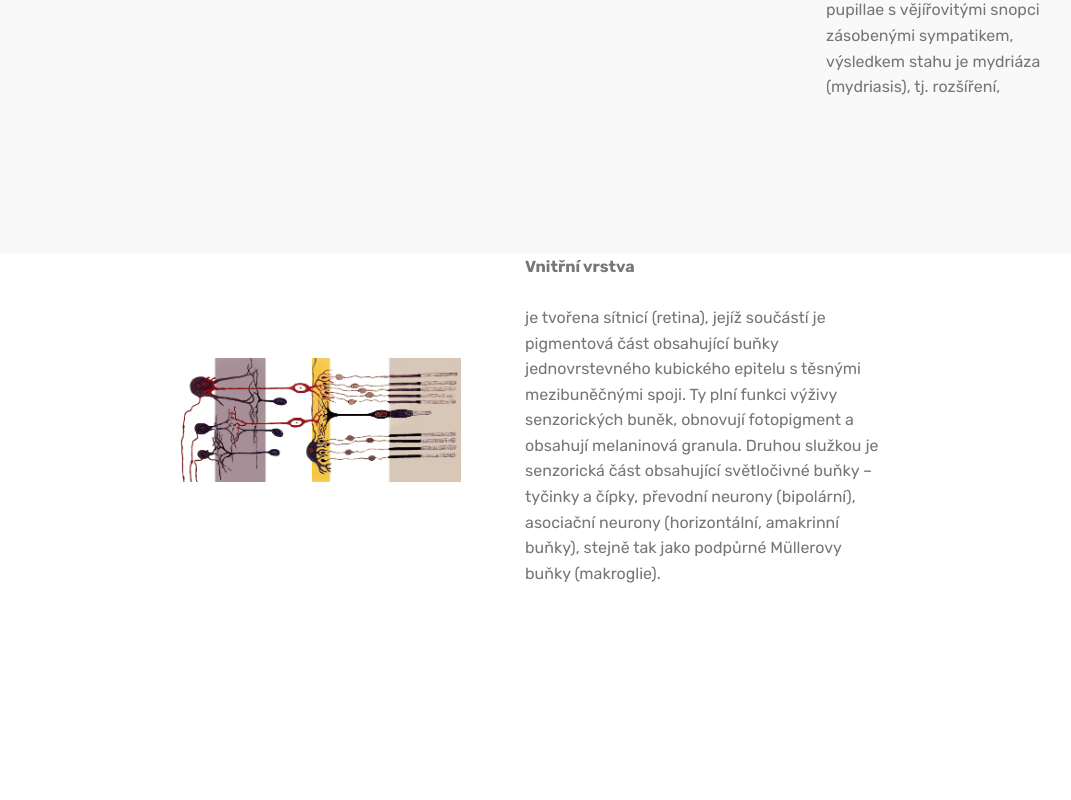
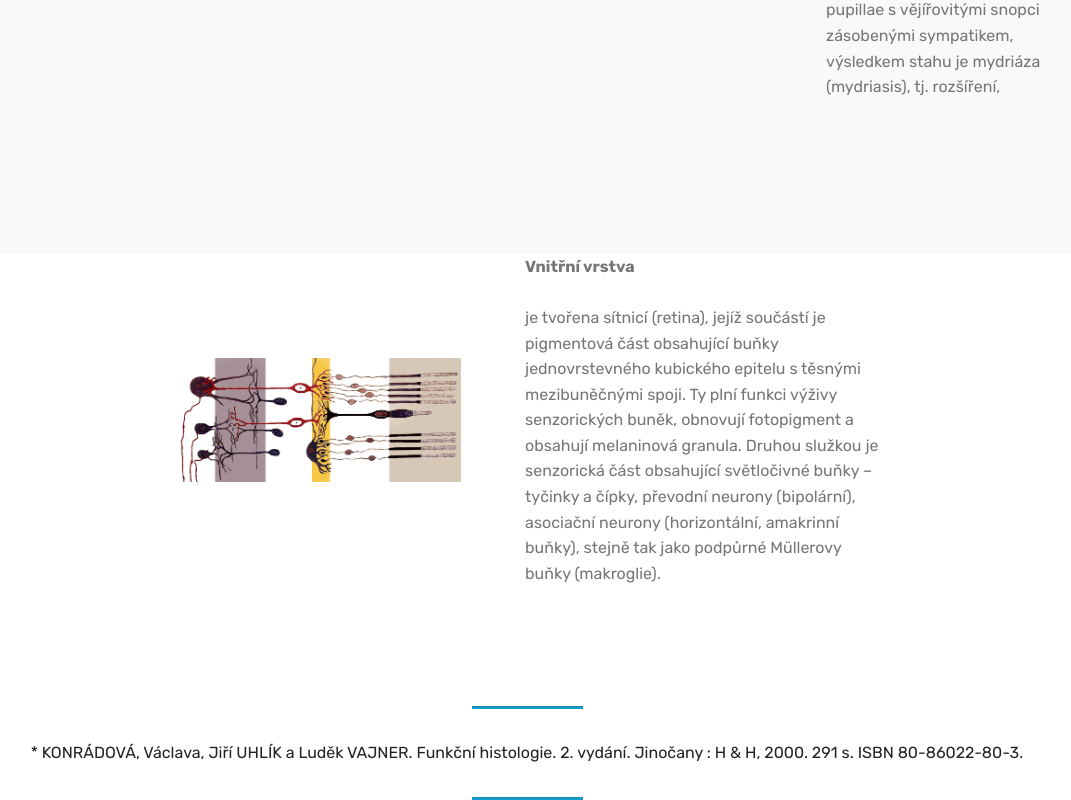
Before and after one commit to stepanov-ocni/stepanov-ocni.github.io, a plain HTML site: page page1.html in a window 1280 px wide. Shown: the part 1155-1955 px from the top of the page, without its empty margins (113-1184 px from the left). Before the commit the page ends 1861 px from the top, so only its background shows below. Drawn offline with Linux system fonts and the light colour scheme; files whose address does not match are found by name.

Commit message:
create github pages

```diff
--- a/assets/mobirise/css/mbr-additional.css
+++ b/assets/mobirise/css/mbr-additional.css
@@ -2193,3 +2193,26 @@ body {
 .cid-quWvnNEoZw .mbr-text B {
   color: #232323;
 }
+.cid-quWy4UIwUN {
+  padding-top: 0px;
+  padding-bottom: 0px;
+  background-color: #ffffff;
+}
+.cid-quWy4UIwUN .line {
+  background-color: #149dcc;
+  color: #149dcc;
+  align: center;
+  height: 2px;
+  margin: 0 auto;
+}
+.cid-quWy4UIwUN .section-text {
+  padding: 2rem 0;
+}
+.cid-quWy4UIwUN .inner-container {
+  margin: 0 auto;
+}
+@media (max-width: 768px) {
+  .cid-quWy4UIwUN .inner-container {
+    width: 100% !important;
+  }
+}
--- a/page1.html
+++ b/page1.html
@@ -22,7 +22,7 @@
 
 </head>
 <body>
-<section class="menu cid-quR8WF46HD" once="menu" id="menu2-k" data-rv-view="74">
+<section class="menu cid-quR8WF46HD" once="menu" id="menu2-k" data-rv-view="102">
 
 
 
@@ -58,7 +58,7 @@
     </nav>
 </section>
 
-<section class="engine"><a href="https://mobirise.co/n">bootstrap modal popup</a></section><section class="features12 cid-quWmspHZgD" id="features12-m" data-rv-view="76">
+<section class="engine"><a href="https://mobirise.co/h">make a website</a></section><section class="features12 cid-quWmspHZgD" id="features12-m" data-rv-view="104">
 
 
 
@@ -110,7 +110,7 @@
     </div>
 </section>
 
-<section class="mbr-section content6 cid-quWvnNEoZw" id="content6-o" data-rv-view="79">
+<section class="mbr-section content6 cid-quWvnNEoZw" id="content6-o" data-rv-view="107">
 
 
 
@@ -132,6 +132,19 @@
     </div>
 </section>
 
+<section class="mbr-section article content9 cid-quWy4UIwUN" id="content9-p" data-rv-view="109">
+
+
+
+    <div class="container">
+        <div class="inner-container" style="width: 100%;">
+            <hr class="line" style="width: 10%;">
+            <div class="section-text align-center mbr-fonts-style display-7">* KONRÁDOVÁ, Václava, Jiří UHLÍK a Luděk VAJNER. Funkční histologie. 2. vydání. Jinočany : H &amp; H, 2000. 291 s. ISBN 80-86022-80-3.</div>
+            <hr class="line" style="width: 10%;">
+        </div>
+        </div>
+</section>
+
 
   <script src="assets/web/assets/jquery/jquery.min.js"></script>
   <script src="assets/popper/popper.min.js"></script>
```
Also changed, not shown: index.html (+2 -2 lines), 1 other file.
